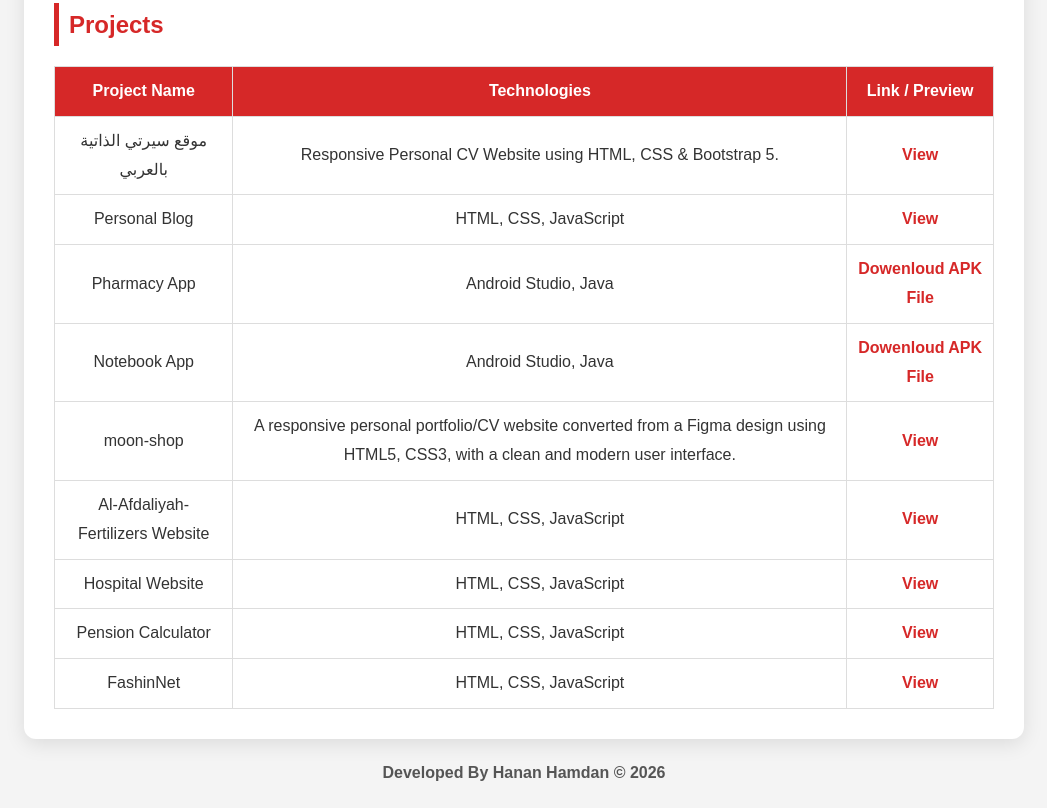
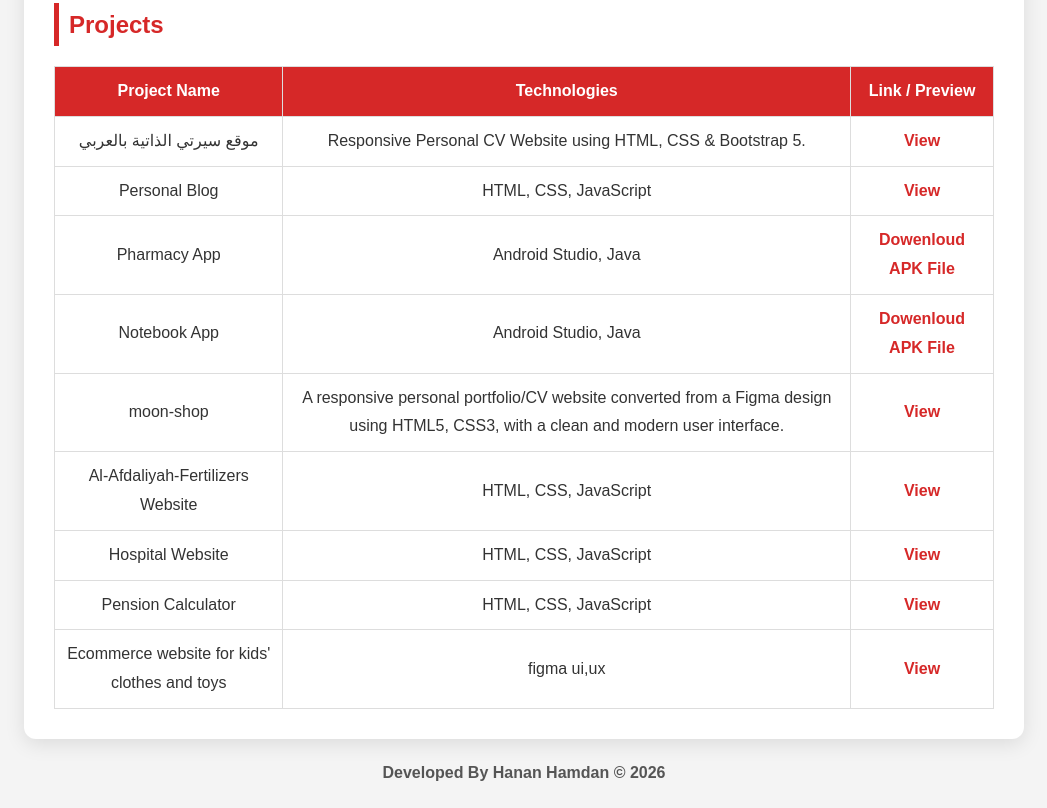
Before and after one commit to hananhamdan/my-cv, a plain HTML site: page index.html in a window 1280 px wide. Shown: the part 2017-2825 px from the top of the page, without its empty margins (116-1163 px from the left). Drawn offline with Linux system fonts and the light colour scheme.

```diff
--- a/index.html
+++ b/index.html
@@ -180,12 +180,11 @@
                 <td><a href="https://hananhamdan.github.io/Calculate-Daman/" target="_blank">View</a></td>
             </tr>
 
-            <tr>
-                <td>FashinNet</td>
-                <td>HTML, CSS, JavaScript</td>
-                <td><a href="https://hananhamdan.github.io/FashinNet/" target="_blank">View</a></td>
+             <tr>
+                <td>Ecommerce website for kids' clothes and toys</td>
+                <td>figma  ui,ux</td>
+                <td><a href="https:https://www.figma.com/community/file/1656237135345827574" target="_blank">View</a></td>
             </tr>
-
 
 
 
```
